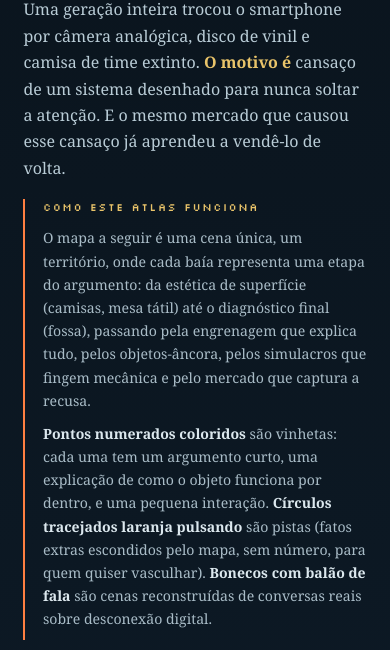
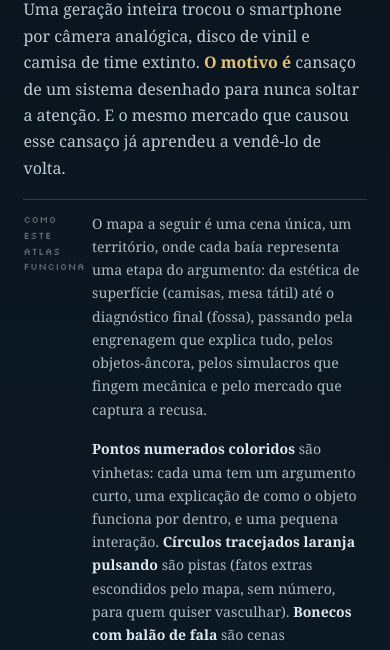
Before and after one commit to cintiavtrn/retrotech, a plain HTML site: page index.html in a window 390 px wide. Shown: the part 181-831 px from the top of the page. Drawn offline with nearby package versions, Linux system fonts and the light colour scheme; a web font is replaced by a local one.

Commit message:
Tira as caixas de ressalva com barra lateral colorida
Mesmo repertório que saiu dos outros dois ensaios: fundo tingido ou
barra grossa na lateral, com rótulo em caixa alta colorida. Aqui eram
quatro construções.

- "como este atlas funciona" e "nota metodológica" perdem a barra e o
  rótulo colorido; viram nota de margem, com filete no topo e o rótulo
  pendurado à esquerda, ainda em Silkscreen para manter a voz da peça
- a citação destacada troca a barra por um filete curto acima
- a tira de progresso do painel perde fundo tingido e barra

Co-Authored-By: Claude Opus 5 <noreply@anthropic.com>

```diff
--- a/index.html
+++ b/index.html
@@ -41,13 +41,29 @@ a{color:inherit}
 .enterbtn{align-self:flex-start;background:var(--sol);color:var(--pink);font-family:var(--px);font-weight:700;font-size:.85rem;
   letter-spacing:.04em;text-transform:uppercase;padding:1rem 1.8rem;border:none;cursor:pointer}
 .enterbtn:hover{background:#f0d68a}
-.howbox{border-left:2px solid var(--rota);padding-left:1.1rem;max-width:40em;margin-bottom:1.6rem}
-.howbox-h{font-family:var(--px);font-size:.68rem;letter-spacing:.14em;color:var(--sol);text-transform:uppercase;margin-bottom:.6rem}
+/* Sem caixa, sem barra colorida na lateral, sem rotulo em caixa alta
+   colorida. O rotulo fica pendurado na margem e o unico traco e um
+   filete, como entretitulo de pagina impressa. */
+.howbox,.methodbox{
+  max-width:46em;margin-bottom:1.7rem;
+  padding-top:.75rem;border-top:1px solid rgba(220,232,238,.18);
+  display:grid;grid-template-columns:106px 1fr;gap:0 18px;
+}
+.howbox-h{
+  grid-column:1;grid-row:1;margin:0;
+  font-family:var(--px);font-size:.62rem;letter-spacing:.06em;
+  text-transform:uppercase;color:var(--ink);opacity:.4;
+  text-align:right;line-height:1.75;
+}
+.howbox p,.methodbox p{grid-column:2;}
 .howbox p{color:#a9bcc7;font-size:.88rem;margin-bottom:.6rem}
 .howbox b{color:var(--ink)}
-.methodbox{border-left:2px solid #3a5468;padding-left:1.1rem;max-width:40em;margin-bottom:1.6rem}
 .methodbox p{color:#7f97a4;font-size:.78rem;line-height:1.6;margin-bottom:.6rem}
 .methodbox em{color:#a9bcc7;font-style:italic}
+@media (max-width:640px){
+  .howbox,.methodbox{grid-template-columns:1fr;gap:7px}
+  .howbox-h{text-align:left;line-height:1.6}
+}
 
 .baylegend{position:fixed;top:0;left:0;bottom:0;z-index:55;width:min(320px,86vw);background:var(--paper);color:var(--pink);
   padding:1.4rem 1.2rem;overflow-y:auto;transform:translateX(-100%);transition:transform .3s ease;box-shadow:0 0 40px rgba(0,0,0,.4)}
@@ -172,7 +188,7 @@ a{color:inherit}
 .vnav h4{font-family:var(--disp);font-size:1.08rem;margin-bottom:.1rem}
 .vnav .vnav-sub{font-family:var(--mono);font-size:.64rem;letter-spacing:.06em;text-transform:uppercase;opacity:.6;margin-bottom:.6rem}
 .vnav .vnav-prog{font-family:var(--mono);font-size:.72rem;letter-spacing:.03em;margin-bottom:.95rem;
-  padding:.5rem .65rem;background:rgba(0,0,0,.05);border-left:3px solid var(--acc)}
+  padding:.5rem 0;border-top:1px solid rgba(0,0,0,.18);border-bottom:1px solid rgba(0,0,0,.12)}
 .vnav-close{position:absolute;top:.7rem;right:.85rem;background:none;border:none;color:var(--pink);font-size:1rem;cursor:pointer;opacity:.6}
 .vrow{display:flex;gap:.6rem;align-items:flex-start;padding:.6rem .5rem;cursor:pointer;border-bottom:1px solid rgba(0,0,0,.08)}
 .vrow:hover{background:rgba(0,0,0,.05)}
@@ -298,7 +314,8 @@ article.copy a[href]:hover{text-decoration-color:var(--cy)}
   text-transform:uppercase;margin-top:.4rem;opacity:.75}
 
 .pullquote{font-family:var(--disp);font-weight:600;font-size:1.5rem;line-height:1.35;color:var(--cy);
-  margin:2.6rem 0;padding-left:1.2rem;border-left:3px solid var(--rota)}
+  margin:2.6rem 0;padding-top:1.1rem;position:relative}
+.pullquote::before{content:"";position:absolute;top:0;left:0;width:58px;height:2px;background:var(--rota)}
 
 .art-end{max-width:640px;margin:0 auto;padding:0 6vw 10vh;text-align:center}
 .art-end button{font-family:var(--px);font-size:.72rem;letter-spacing:.08em;color:var(--sea);background:var(--cy);
```
